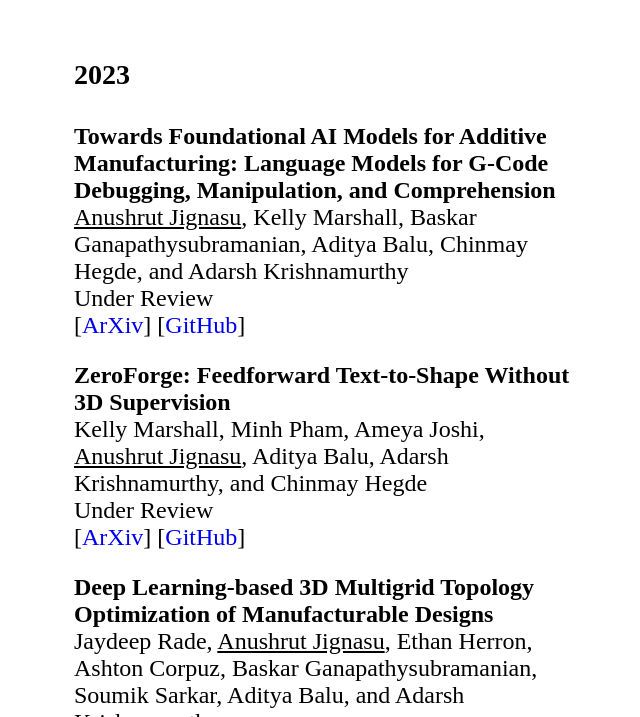
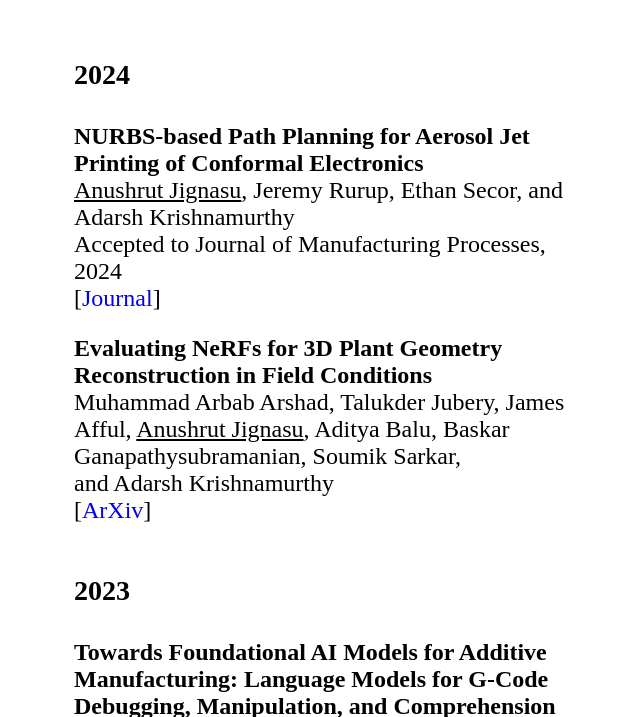
Before and after one commit to ajignasu/ajignasu.github.io, a plain HTML site: page index.html in a window 1280 px wide. Shown: the part 650-1367 px from the top of the page, without its empty margins (57-697 px from the left). Drawn offline with Linux system fonts and the light colour scheme.

Commit message:
updates for 2024

```diff
--- a/index.html
+++ b/index.html
@@ -56,6 +56,34 @@
 
         <tr>
             <td>
+                <h3>2024</h3>
+            </td>
+        </tr>
+
+        <tr>
+            <td colspan="4" valign="middle" style="padding-bottom: 20px;"><strong>NURBS-based Path Planning for Aerosol Jet Printing of Conformal Electronics</strong>
+            <br>
+            <u> Anushrut Jignasu</u>, <a style="text-decoration: none">Jeremy Rurup</a>, <a style="text-decoration: none">Ethan Secor</a>, and <a style="text-decoration: none">Adarsh Krishnamurthy</a>
+            <br>
+            Accepted to Journal of Manufacturing Processes, 2024
+            <br>
+            [<a href="https://www.sciencedirect.com/science/article/pii/S1526612524002469" style="text-decoration: none">Journal</a>]
+            <br>
+            </td>
+        </tr>
+
+        <tr>
+            <td colspan="4" valign="middle" style="padding-bottom: 20px;"><strong>Evaluating NeRFs for 3D Plant Geometry Reconstruction in Field Conditions</strong>
+            <br>
+            <a>Muhammad Arbab Arshad</a>, <a style="text-decoration: none">Talukder Jubery</a>, <a style="text-decoration: none">James  Afful</a>, <u> Anushrut Jignasu</u>, <a style="text-decoration: none">Aditya Balu</a>, <a style="text-decoration: none">Baskar Ganapathysubramanian</a>,  <a style="text-decoration: none">Soumik Sarkar</a>, <br> and <a style="text-decoration: none">Adarsh Krishnamurthy</a>
+            <br>
+            [<a href="https://arxiv.org/abs/2402.10344" style="text-decoration: none">ArXiv</a>]
+            <br>
+            </td>
+        </tr>
+
+        <tr>
+            <td>
                 <h3>2023</h3>
             </td>
         </tr>
@@ -102,9 +130,9 @@
             <br>
             <a style="text-decoration: none">Ethan Herron</a>, <a style="text-decoration: none">Jaydeep Rade</a>, <u>Anushrut Jignasu</u>, <a style="text-decoration: none">Baskar Ganapathysubramanian</a>,  <a style="text-decoration: none">Aditya Balu</a>, <a style="text-decoration: none">Soumik Sarkar</a>, and <a style="text-decoration: none">Adarsh Krishnamurthy</a>
             <br>
-            Under Review
+            Accepted to Computed Aided Design (CAD) Journal, 2024
             <br>
-            [<a href="https://arxiv.org/abs/2309.11601" style="text-decoration: none">ArXiv</a>]
+            [<a href="https://arxiv.org/abs/2309.11601" style="text-decoration: none">ArXiv</a>] [<a href="https://www.sciencedirect.com/science/article/abs/pii/S0010448524000344" style="text-decoration: none">Journal</a>]
             <br>
             </td>
         </tr>
```
